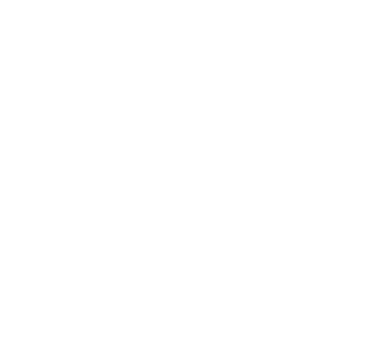
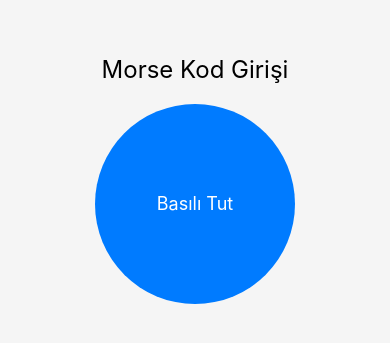
Before and after one commit to FatihArslan-cmd/MorseCodeApp, a React Native app: screen / in a window 390 px wide. Shown: the part 233-576 px from the top of the page. Built offline with nearby package versions, Linux system fonts and the light colour scheme.

Commit message:
First draft

```diff
--- a/App.tsx
+++ b/App.tsx
@@ -1,13 +1,98 @@
-import { Text, StyleSheet, View, SafeAreaView } from 'react-native';
+import React, { useState, useEffect } from 'react';
+import { View, Text, StyleSheet, TouchableOpacity, Alert } from 'react-native';
 
-export default function App() {
+const morseAlphabet: { [key: string]: string } = {
+  'A': '.-',    'B': '-...',   'C': '-.-.',   'D': '-..',
+  'E': '.',     'F': '..-.',   'G': '--.',    'H': '....',
+  'I': '..',    'J': '.---',   'K': '-.-',    'L': '.-..',
+  'M': '--',    'N': '-.',     'O': '---',    'P': '.--.',
+  'Q': '--.-',  'R': '.-.',    'S': '...',    'T': '-',
+  'U': '..-',   'V': '...-',   'W': '.--',    'X': '-..-',
+  'Y': '-.--',  'Z': '--..',   '1': '.----',  '2': '..---',
+  '3': '...--', '4': '....-',  '5': '.....',  '6': '-....',
+  '7': '--...', '8': '---..',  '9': '----.',  '0': '-----'
+};
+
+const App: React.FC = () => {
+  const [morseCode, setMorseCode] = useState<string>('');
+  const [isPressing, setIsPressing] = useState<boolean>(false);
+  const [startTime, setStartTime] = useState<number>(0);
+
+  const handlePressIn = () => {
+    setIsPressing(true);
+    setStartTime(new Date().getTime());
+  };
+
+  const handlePressOut = () => {
+    const pressDuration = new Date().getTime() - startTime;
+    if (pressDuration < 300) {
+      setMorseCode(prev => prev + '.');
+    } else {
+      setMorseCode(prev => prev + '-');
+    }
+    setIsPressing(false);
+  };
+
+  useEffect(() => {
+    const timeout = setTimeout(() => {
+      if (!isPressing && morseCode) {
+        const foundKey = Object.keys(morseAlphabet).find(
+          key => morseAlphabet[key] === morseCode
+        );
+        if (foundKey) {
+          Alert.alert(`Morse Kod: ${morseCode} => Harf: ${foundKey}`);
+        } else {
+          Alert.alert(`Morse Kod: ${morseCode} tanınmadı.`);
+        }
+        setMorseCode('');
+      }
+    }, 2000);
+
+    return () => clearTimeout(timeout);
+  }, [morseCode, isPressing]);
+
   return (
-    <SafeAreaView>
-
-    </SafeAreaView>
+    <View style={styles.container}>
+      <Text style={styles.title}>Morse Kod Girişi</Text>
+      <TouchableOpacity
+        style={styles.button}
+        onPressIn={handlePressIn}
+        onPressOut={handlePressOut}
+      >
+        <Text style={styles.buttonText}>Basılı Tut</Text>
+      </TouchableOpacity>
+      <Text style={styles.morseCode}>{morseCode}</Text>
+    </View>
   );
-}
+};
 
 const styles = StyleSheet.create({
+  container: {
+    flex: 1,
+    justifyContent: 'center',
+    alignItems: 'center',
+    backgroundColor: '#f5f5f5',
+  },
+  title: {
+    fontSize: 24,
+    marginBottom: 20,
+  },
+  button: {
+    width: 200,
+    height: 200,
+    backgroundColor: '#007bff',
+    justifyContent: 'center',
+    alignItems: 'center',
+    borderRadius: 100,
+  },
+  buttonText: {
+    color: '#fff',
+    fontSize: 18,
+  },
+  morseCode: {
+    marginTop: 20,
+    fontSize: 32,
+  },
+});
 
-});
+export default App;
```
